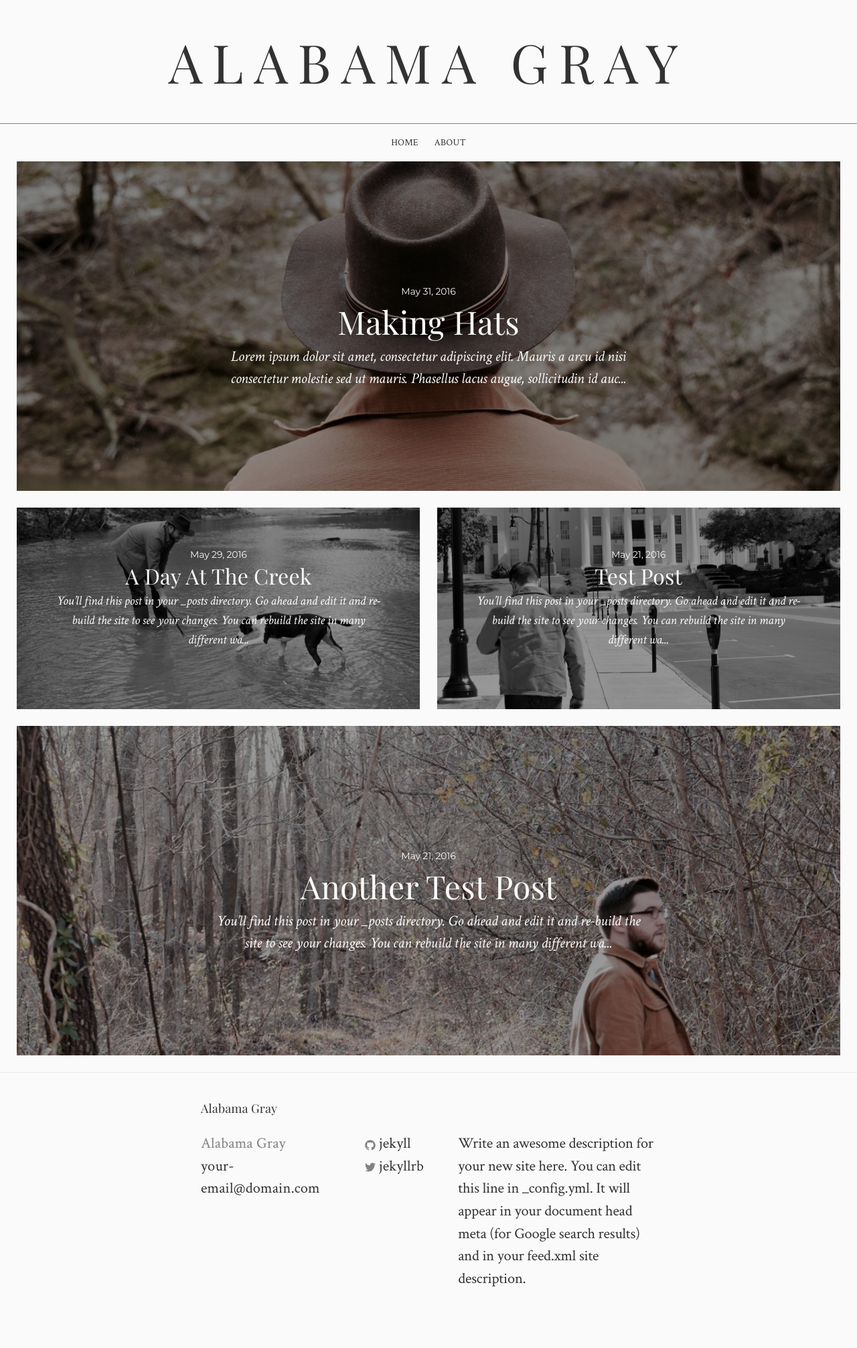
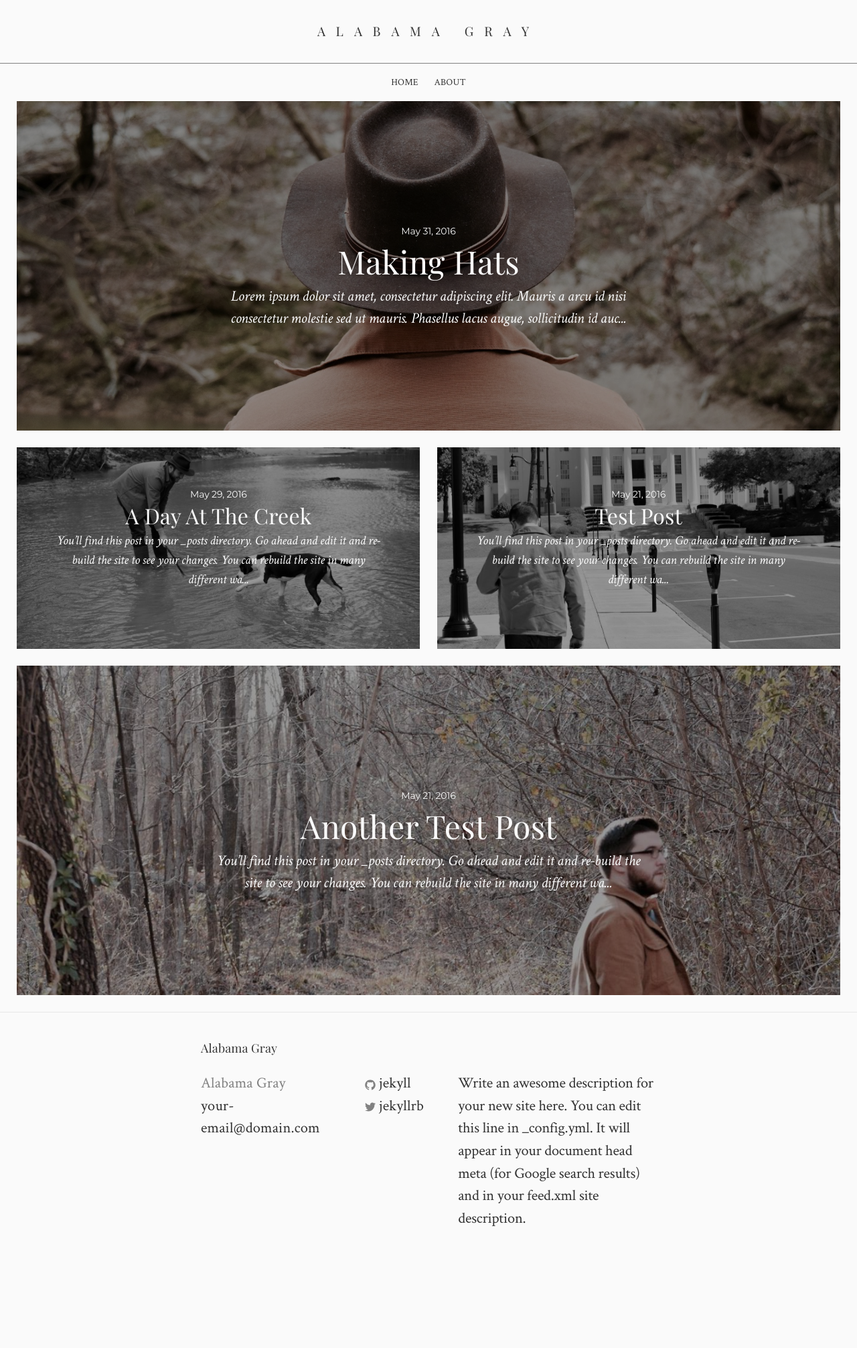
Before and after one commit to jtgry/blog, a Jekyll site: the page built from index.html, in a window 1280 px wide. Shown: the whole page at 67% size. Built offline with Jekyll 4.4.1, drawn with Linux system fonts in a browser that asks for light colours; some web fonts are replaced; after the commit the page ends 1923 px from its top, so only the background shows below that.

Commit message:
Title Font Change

```diff
--- a/_sass/_layout.scss
+++ b/_sass/_layout.scss
@@ -11,7 +11,7 @@
 
 .site-title {
     font-family: $header-font-family;
-    font-size: 5rem;
+    font-size: 1.2rem;
     text-transform: uppercase;
     letter-spacing: 1rem;
 
```
